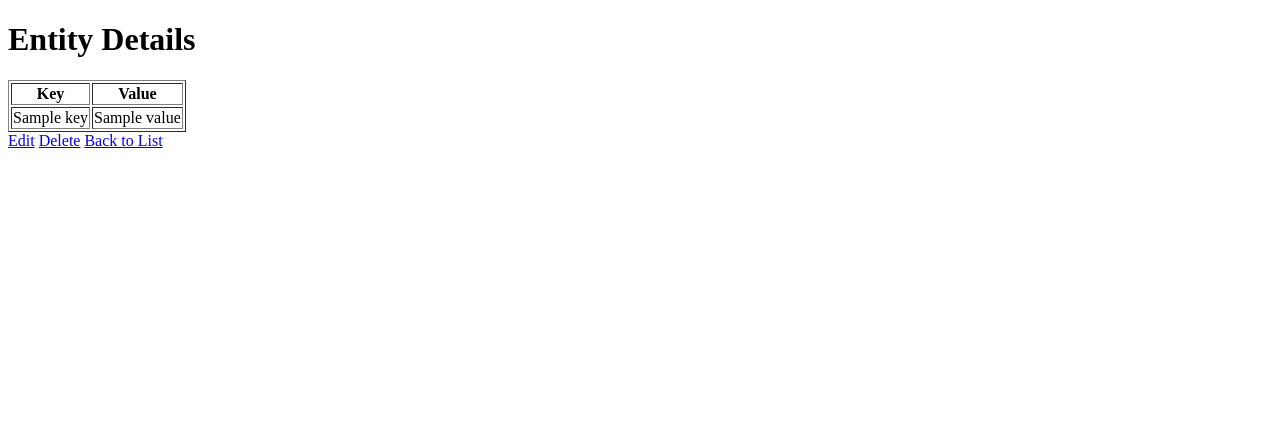
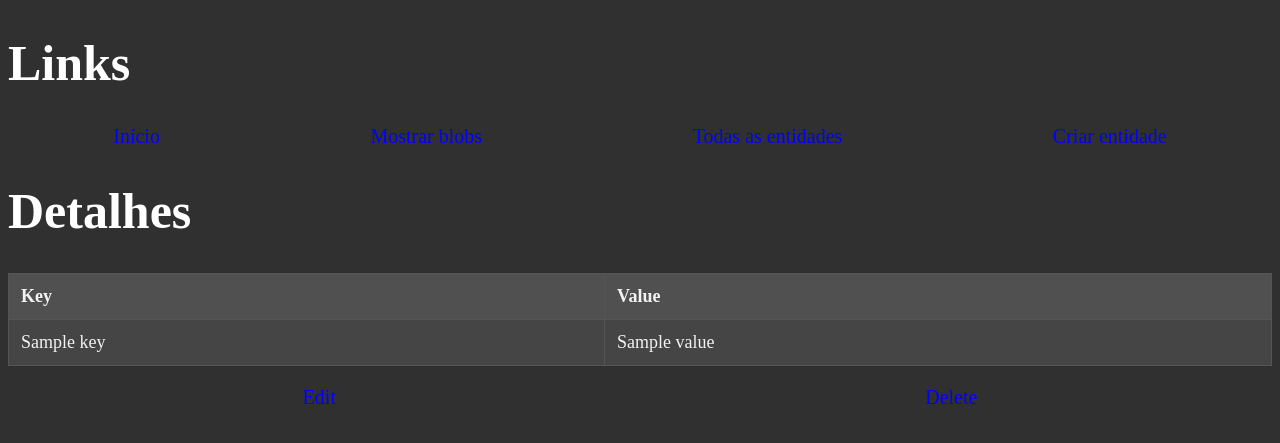
Before and after one commit to notOliveira/Blobs-Azure-DSM002, a Django app: template blobcn/templates/blobcn/read_entity.html in a window 1280 px wide. Shown: the top 443 px of the page. Run offline with Django 5.2, Linux system fonts and the light colour scheme; the template is opened without the code that fills it: most values are stand-ins (such as "Sample title", 1, 10 or a date in 2020).

Commit message:
Adicionando arquivo base nas telas, colocando em pt-br, organizando melhor a estrutura

```diff
--- a/blobcn/templates/blobcn/base.html
+++ b/blobcn/templates/blobcn/base.html
@@ -17,13 +17,15 @@
         body {
             background-color: #303030;
             color: #fff;
+            font-size: 25px;
         }
 
         a {
             color: blue;
             text-decoration: none;
-            font-size: 25px;
+            font-size: 20px;
         }
+
 
         .links {
             display: flex;
@@ -51,6 +53,46 @@
         .image-grid img:hover {
             transform: scale(1.05);
         }
+        .txt-center {
+            text-align: center;
+        }
+
+        table {
+            width: 100%;
+            border-collapse: collapse;
+            margin: 20px 0;
+            font-size: 18px;
+            text-align: left;
+            background-color: #404040; /* Fundo da tabela para contraste */
+            color: #f2f2f2; /* Cor do texto */
+          }
+
+          table, th, td {
+            border: 1px solid #555;
+            padding: 12px;
+          }
+
+          th {
+            background-color: #505050;
+            color: #f2f2f2;
+            font-weight: bold;
+          }
+
+          tr:nth-child(even) {
+            background-color: #454545;
+          }
+
+          td {
+            vertical-align: top;
+          }
+
+          caption {
+            caption-side: bottom;
+            font-size: 14px;
+            color: #aaa;
+            padding-top: 10px;
+          }
+
     </style>
 </head>
 
@@ -59,10 +101,10 @@
         <h1>Links</h1>
 
         <div class="links">
-            <a href="{% url 'storage' %}">STORAGE</a>
-            <a href="{% url 'storage' %}">STORAGE</a>
-            <a href="{% url 'storage' %}">STORAGE</a>
-            <a href="{% url 'storage' %}">STORAGE</a>
+            <a href="{% url 'index' %}">Início</a>
+            <a href="{% url 'storage' %}">Mostrar blobs</a>
+            <a href="{% url 'list_entities' %}">Todas as entidades</a>
+            <a href="{% url 'create_entity' %}">Criar entidade</a>
         </div>
 
         {% block content %}
--- a/blobcn/templates/blobcn/read_entity.html
+++ b/blobcn/templates/blobcn/read_entity.html
@@ -1,13 +1,10 @@
-<!DOCTYPE html>
-<html lang="en">
-<head>
-    <meta charset="UTF-8">
-    <meta name="viewport" content="width=device-width, initial-scale=1.0">
-    <title>Read Entity</title>
-</head>
-<body>
-    <h1>Entity Details</h1>
-    <table border="1">
+{% extends "blobcn/base.html" %}
+
+{% block title %}Entidade{% endblock title %}
+
+{% block content %}
+    <h1>Detalhes</h1>
+    <table>
         <tr>
             <th>Key</th>
             <th>Value</th>
@@ -19,8 +16,8 @@
             </tr>
         {% endfor %}
     </table>
-    <a href="{% url 'update_entity' entity.PartitionKey entity.RowKey %}">Edit</a>
-    <a href="{% url 'delete_entity' entity.PartitionKey entity.RowKey %}">Delete</a>
-    <a href="{% url 'list_entities' %}">Back to List</a>
-</body>
-</html>
+    <div class="links">
+        <a href="{% url 'update_entity' entity.PartitionKey entity.RowKey %}">Edit</a>
+        <a href="{% url 'delete_entity' entity.PartitionKey entity.RowKey %}">Delete</a>
+    </div>
+{% endblock content %}
--- a/blobcn/urls.py
+++ b/blobcn/urls.py
@@ -4,12 +4,16 @@ from django.urls import path
 from . import views
 
 urlpatterns = [
+    # Páginas
     path('', views.index, name='index'),
     path('storage/', views.storage, name='storage'),
-
     path('list-entities/', views.list_entities_view, name='list_entities'),
     path('create-entity/', views.create_entity_view, name='create_entity'),
+
+    # Páginas que dependem de parâmetros
     path('read-entity/<str:partition_key>/<str:row_key>/', views.read_entity_view, name='read_entity'),
+
+    # Páginas que dependem de parâmetros e de métodos HTTP
     path('update-entity/<str:partition_key>/<str:row_key>/', views.update_entity_view, name='update_entity'),
     path('delete-entity/<str:partition_key>/<str:row_key>/', views.delete_entity_view, name='delete_entity'),
 ]
```
Also changed, not shown: blobcn/templates/blobcn/list_entities.html (+23 -19 lines).
